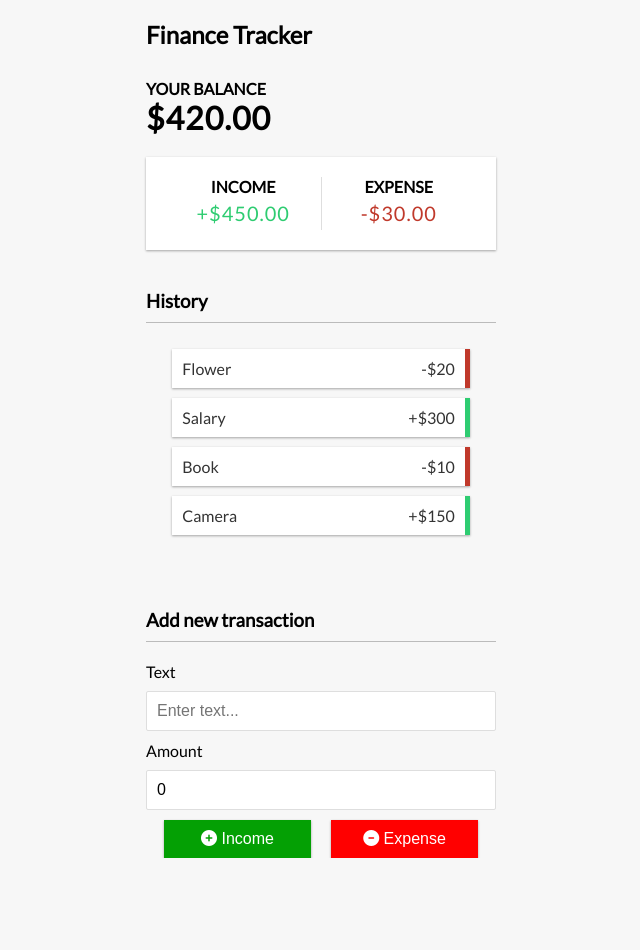
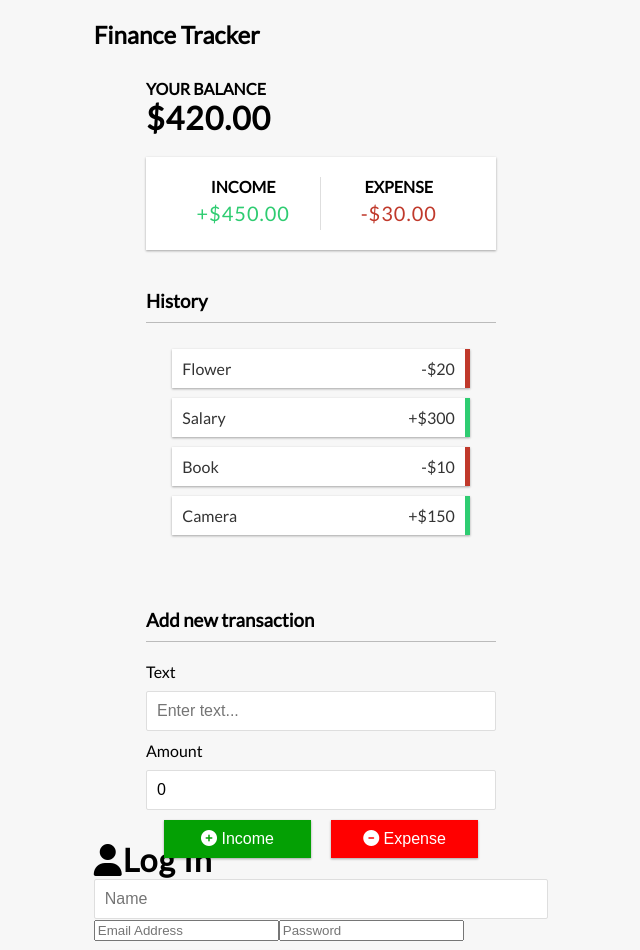
Before and after one commit to ziaddessoki/FinanceTracker, a React (Create React App) app in the folder client/: page / in a window 1280 px wide. Shown: the top 950 px of the page, without its empty margins (319-959 px from the left). Before the commit the page ends 858 px from the top, so only its background shows below. Built offline with nearby package versions, Linux system fonts and the light colour scheme.

Commit message:
new Trans

```diff
--- a/client/src/App.js
+++ b/client/src/App.js
@@ -3,7 +3,7 @@ import { BrowserRouter as Router, Route, Switch } from "react-router-dom";
 import './App.css';
 import { GlobalProvider } from './context/GlobalState'
 import Account from './components/Account/Account'
-import Login from './components/login'
+import Login from './components/Login'
 
 
 function App() {
@@ -11,6 +11,7 @@ function App() {
 
     <GlobalProvider>
       <Account />
+      <Login />
     </GlobalProvider>
 
   );
--- a/client/src/components/Account/Account.js
+++ b/client/src/components/Account/Account.js
@@ -5,7 +5,6 @@ import IncomeExpense from './IncomeExpense'
 import History from './History'
 import NewTransactions from './NewTransactions'
 
-import { GlobalProvider } from '../../context/GlobalState'
 
 export const Account = () => {
     return (
--- a/client/src/components/login.js
+++ b/client/src/components/login.js
@@ -1,12 +1,12 @@
-import React, { Fragment, useState } from 'react'
+import React, { Fragment, useState } from 'react';
 
-const login = () => {
+const Login = () => {
     const [formData, setFormData] = useState({
         name: "",
         email: "",
-        password: "",
+        password: ""
     });
-    //destructor
+    // destructor
     const { email, password, name } = formData;
 
     const onChange = (e) =>
@@ -63,4 +63,4 @@ const login = () => {
     )
 }
 
-export default login
+export default Login
```
